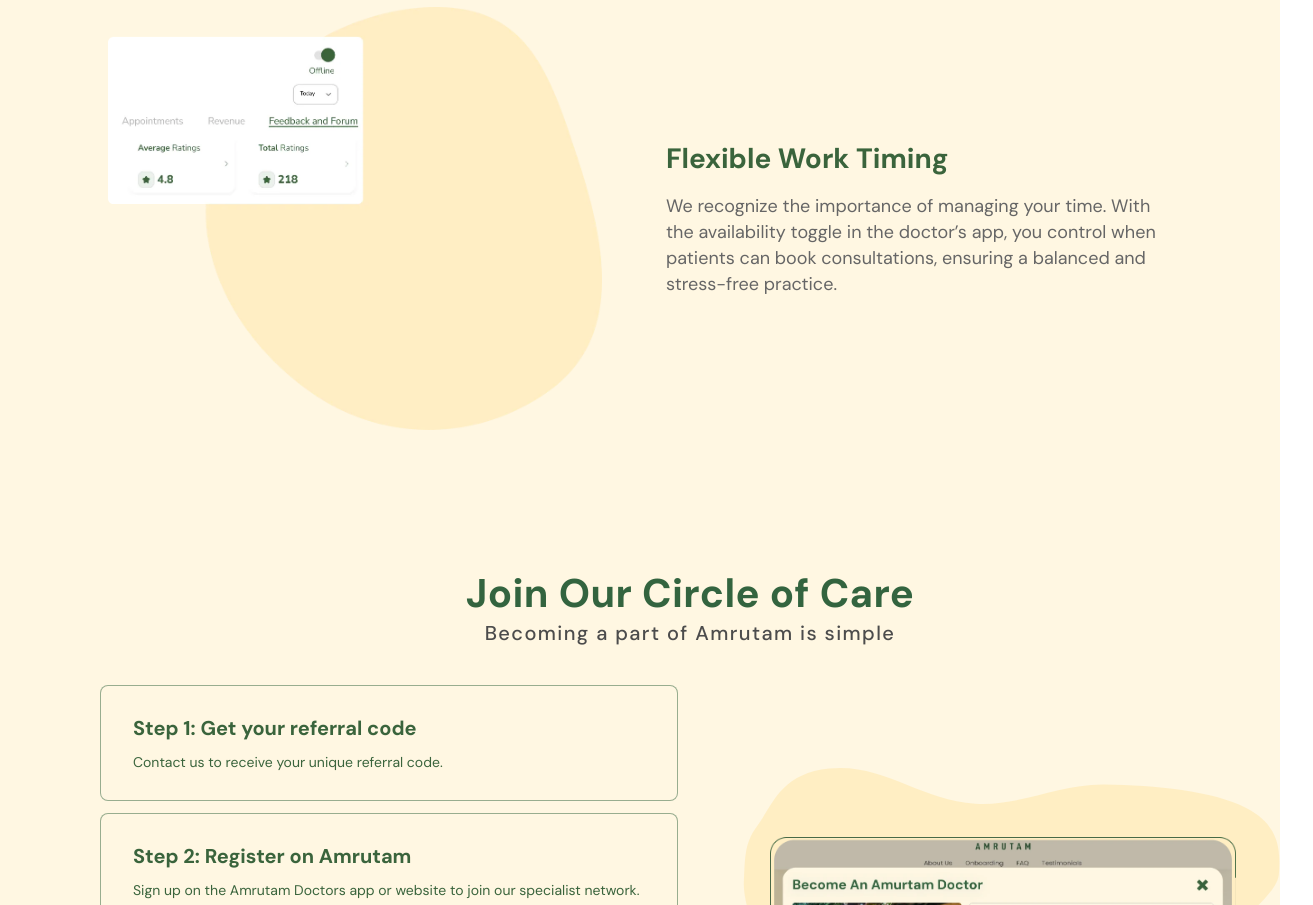
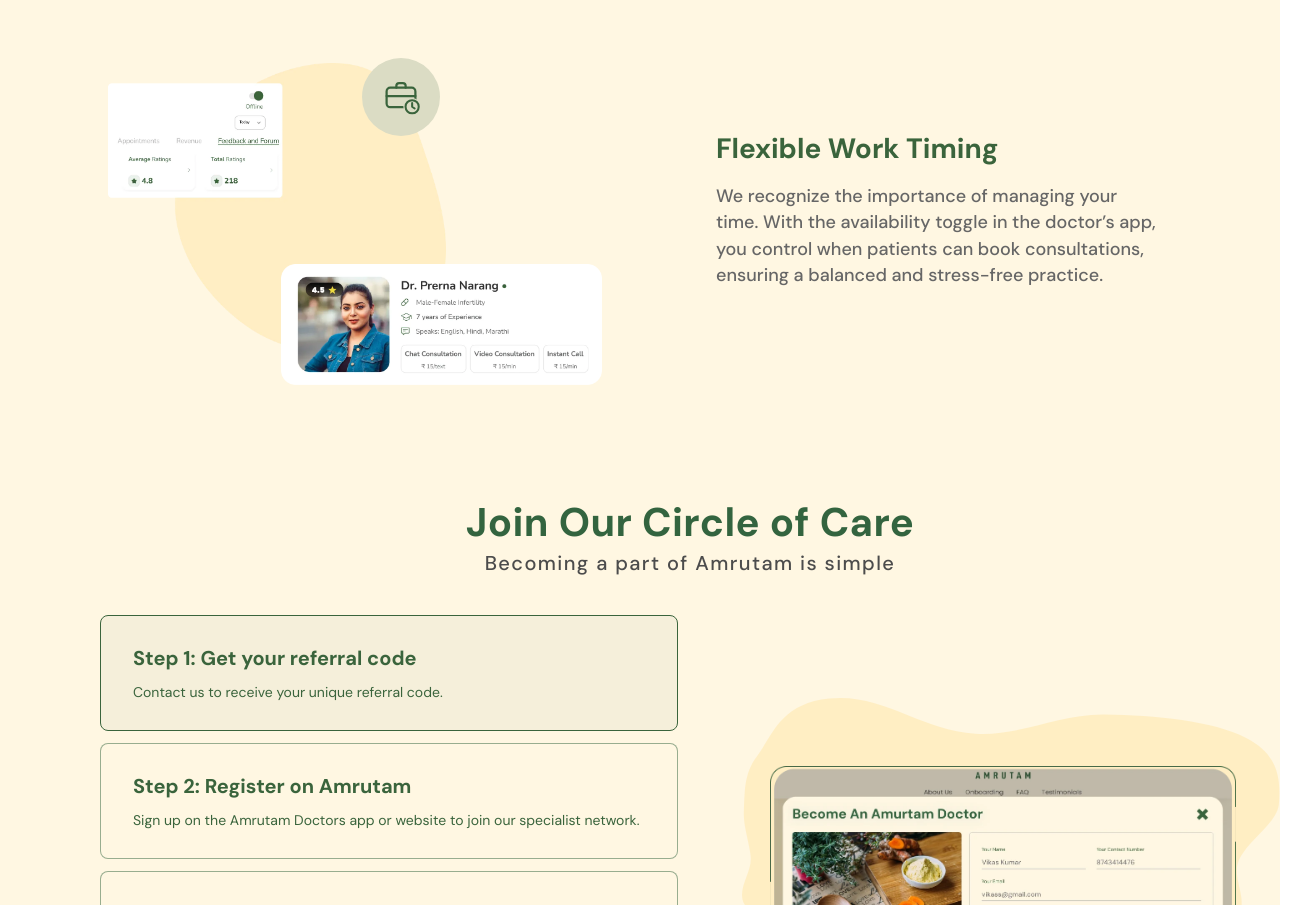
Before and after one commit to Spsunil8682/Docter-web, a Next.js app: page / in a window 1280 px wide. Shown: the part 2960-3865 px from the top of the page, 1313 px wide, since content can reach past the window. Built offline with nearby package versions, Linux system fonts and the light colour scheme.

Commit message:
fix: pixel perfection issue

```diff
--- a/src/components/sections/Onboarding/Onboarding.tsx
+++ b/src/components/sections/Onboarding/Onboarding.tsx
@@ -9,27 +9,41 @@
 interface Step {
   title: string;
   description: string;
+  /** Illustration shown on the right when this step is active. */
+  image: string;
+  alt: string;
 }
 
+// TODO: replace the `image` for steps 2–4 with the real per-step assets
+// (drop them in /public/images/onboarding/). Currently all point at the
+// existing hero image so the section renders.
 const STEPS: readonly Step[] = [
   {
     title: "Step 1: Get your referral code",
     description: "Contact us to receive your unique referral code.",
+    image: "/images/onboarding/hero-phone.webp",
+    alt: "Become an Amrutam doctor onboarding form with name, contact, email and message fields",
   },
   {
     title: "Step 2: Register on Amrutam",
     description:
       "Sign up on the Amrutam Doctors app or website to join our specialist network.",
+    image: "/images/onboarding/hero-phone.webp",
+    alt: "Register on the Amrutam Doctors app or website",
   },
   {
     title: "Step 3: Complete KYC",
     description:
       "Fill in your details and upload the required documents for verification.",
+    image: "/images/onboarding/hero-phone.webp",
+    alt: "Complete KYC by uploading the required verification documents",
   },
   {
     title: "Step 4: Start consulting",
     description:
       "Once verified, begin offering consultations and helping patients.",
+    image: "/images/onboarding/hero-phone.webp",
+    alt: "Start consulting and helping patients once verified",
   },
 ];
 
@@ -65,6 +79,9 @@
   const [activeIndex, setActiveIndex] = useState(0);
   const active = TABS[activeIndex] ?? TABS[0]!;
 
+  const [activeStep, setActiveStep] = useState(0);
+  const currentStep = STEPS[activeStep] ?? STEPS[0]!;
+
   return (
     <section id="onboarding" className="bg-cream-50 w-full py-12 lg:py-10">
       <div className="mx-auto flex w-full max-w-[var(--container-max)] flex-col gap-10 px-5 sm:px-8 lg:gap-[38px] lg:pl-[100px] lg:pr-0">
@@ -81,10 +98,21 @@
         {/* Steps + hero illustration */}
         <div className="grid grid-cols-1 items-center gap-10 lg:grid-cols-[minmax(0,578px)_minmax(0,1fr)] lg:gap-16">
           <ol className="flex flex-col gap-3">
-            {STEPS.map((step) => (
-              <li
-                key={step.title}
-                className="border-brand-dark/50 bg-cream-50 flex flex-col gap-2.5 rounded-lg border px-8 py-7"
+            {STEPS.map((step, index) => {
+              const isActive = index === activeStep;
+              return (
+                <li key={step.title}>
+                  <button
+                    type="button"
+                    aria-pressed={isActive}
+                    onClick={() => setActiveStep(index)}
+                    className={cn(
+                      "flex w-full cursor-pointer flex-col gap-2.5 rounded-lg border px-8 py-7 text-left transition-colors duration-200",
+                      "focus-visible:ring-brand focus-visible:ring-2 focus-visible:outline-none",
+                      isActive
+                        ? "border-brand bg-brand/5"
+                        : "border-brand-dark/50 bg-cream-50 hover:bg-brand/5",
+                    )}
                   >
                     <h3 className="text-brand font-sans text-xl font-bold">
                       {step.title}
@@ -92,8 +120,10 @@
                     <p className="text-brand font-sans text-sm">
                       {step.description}
                     </p>
+                  </button>
                 </li>
-            ))}
+              );
+            })}
           </ol>
 
           <div className="relative mx-auto aspect-[645/400] w-full max-w-[645px]">
@@ -106,8 +136,9 @@
               className="absolute top-0 left-0 w-full"
             />
             <Image
-              src="/images/onboarding/hero-phone.webp"
-              alt="Become an Amurtam doctor onboarding form with name, contact, email and message fields"
+              key={currentStep.image}
+              src={currentStep.image}
+              alt={currentStep.alt}
               width={1117}
               height={637}
               className="absolute h-auto"
--- a/src/components/sections/WhyChooseUs/WhyChooseUs.tsx
+++ b/src/components/sections/WhyChooseUs/WhyChooseUs.tsx
@@ -1,6 +1,5 @@
 import Image from "next/image";
 import type { ReactNode } from "react";
-import { Container } from "@/components/layout/Container";
 import { cn } from "@/lib/utils";
 
 interface FeatureImage {
@@ -17,13 +16,35 @@
   width: string;
 }
 
+interface FeatureLayer {
+  src: string;
+  width: number;
+  height: number;
+  alt: string;
+  /** Placement within the illustration box, as CSS values (percentages). */
+  left: string;
+  top: string;
+  boxWidth: string;
+  z?: number;
+}
+
 interface Feature {
   id: string;
   title: ReactNode;
   description: ReactNode;
   image?: FeatureImage;
   badge?: FeatureBadge;
+  /** Composed illustration built from absolutely-positioned layers. */
+  layers?: readonly FeatureLayer[];
+  /** Aspect ratio of the layered illustration box (e.g. "532 / 324"). */
+  aspect?: string;
   imageRight?: boolean;
+  /** Extra classes applied to the illustration column wrapper. */
+  imageWrapClassName?: string;
+  /** Extra classes applied to the text/content column wrapper. */
+  contentWrapClassName?: string;
+  /** Overrides the row's grid template / gap (e.g. exact Figma columns). */
+  gridClassName?: string;
 }
 
 const FEATURES: readonly Feature[] = [
@@ -49,6 +70,8 @@
       height: 643,
       alt: "Doctor profile card with an incoming free call notification",
     },
+    imageWrapClassName: "pl-[14px]",
+    contentWrapClassName: "pr-[30px]",
     badge: {
       src: "/images/why-choose/row1-call-badge.svg",
       left: "9.6%",
@@ -67,6 +90,8 @@
       height: 726,
       alt: "Amrutam community forum showing patient questions and doctor thoughts",
     },
+    imageWrapClassName: "",
+    contentWrapClassName: "pr-[90px]",
     imageRight: true,
   },
   {
@@ -80,6 +105,8 @@
       height: 678,
       alt: "Session mode selector with free call, video and chat options",
     },
+     imageWrapClassName: "pl-[14px]",
+    contentWrapClassName: "pr-[50px]",
   },
   {
     id: "wallet",
@@ -93,28 +120,95 @@
       alt: "Amrutam wallet screen with balance, withdraw action and OTP verification",
     },
     imageRight: true,
+    // Figma node 60:37068 — text 508px, 58px gap, image 639px.
+    gridClassName: "lg:grid-cols-[508px_639px] lg:gap-[58px]",
+    imageWrapClassName: "",
+    contentWrapClassName: "lg:gap-3",
   },
   {
     id: "flexible-timing",
     title: "Flexible Work Timing",
     description:
       "We recognize the importance of managing your time. With the availability toggle in the doctor’s app, you control when patients can book consultations, ensuring a balanced and stress-free practice.",
-    image: {
-      src: "/images/why-choose/row5-availability.webp",
-      width: 1093,
-      height: 935,
-      alt: "Doctor app availability toggle set to Offline with ratings summary",
-    },
+    aspect: "532 / 324",
+     imageWrapClassName: "",
+    contentWrapClassName: "lg:pl-[50px]",
+    layers: [
+      {
+        src: "/images/why-choose/row5-availability.webp",
+        width: 1093,
+        height: 935,
+        alt: "Doctor app availability toggle set to Offline with ratings summary",
+        left: "0%",
+        top: "1.5%",
+        boxWidth: "68.4%",
+        z: 10,
+      },
+      {
+        src: "/images/why-choose/row5-profile.webp",
+        width: 1038,
+        height: 391,
+        alt: "Dr. Prerna Narang profile card with rating and consultation options",
+        left: "35%",
+        top: "68.2%",
+        boxWidth: "65%",
+        z: 20,
+      },
+      {
+        src: "/images/why-choose/row5-bag-badge.svg",
+        width: 84,
+        height: 84,
+        alt: "",
+        left: "51.5%",
+        top: "0%",
+        boxWidth: "15.8%",
+        z: 30,
+      },
+
+    ],
   },
 ];
 
 function FeatureIllustration({
   image,
   badge,
+  layers,
+  aspect,
 }: {
   image?: FeatureImage;
   badge?: FeatureBadge;
+  layers?: readonly FeatureLayer[];
+  aspect?: string;
 }) {
+  if (layers) {
+    return (
+      <div className="relative w-full" style={{ aspectRatio: aspect }}>
+        {layers.map((layer) => (
+          <div
+            key={layer.src}
+            className="absolute"
+            style={{
+              left: layer.left,
+              top: layer.top,
+              width: layer.boxWidth,
+              zIndex: layer.z,
+            }}
+          >
+            <Image
+              src={layer.src}
+              alt={layer.alt}
+              aria-hidden={layer.alt === "" ? true : undefined}
+              width={layer.width}
+              height={layer.height}
+              className="h-auto w-full"
+              sizes="(min-width: 1024px) 50vw, 100vw"
+            />
+          </div>
+        ))}
+      </div>
+    );
+  }
+
   if (!image) {
     return (
       <div className="flex aspect-[16/11] w-full items-center justify-center rounded-3xl bg-amber-50/60">
@@ -168,17 +262,23 @@
           {FEATURES.map((feature) => (
             <div
               key={feature.id}
-              className="grid items-center gap-8 lg:grid-cols-2 lg:gap-16"
+              className={cn(
+                "grid items-center gap-8 lg:grid-cols-2 lg:gap-16",
+                feature.gridClassName,
+              )}
             >
               <div
                 className={cn(
                   "order-1",
                   feature.imageRight ? "lg:order-2" : "lg:order-1",
+                  feature.imageWrapClassName,
                 )}
               >
                 <FeatureIllustration
                   image={feature.image}
                   badge={feature.badge}
+                  layers={feature.layers}
+                  aspect={feature.aspect}
                 />
               </div>
 
@@ -186,12 +286,13 @@
                 className={cn(
                   "order-2 flex flex-col gap-4",
                   feature.imageRight ? "lg:order-1" : "lg:order-2",
+                  feature.contentWrapClassName,
                 )}
               >
                 <h3 className="text-brand font-sans text-2xl font-bold lg:text-[28px]">
                   {feature.title}
                 </h3>
-                <p className="text-muted font-sans text-base leading-[1.45] lg:text-lg">
+                <p className="text-muted font-sans text-base font-medium leading-[1.45] lg:text-lg">
                   {feature.description}
                 </p>
               </div>
```
Lines whose indentation alone changed are shown as unchanged.
